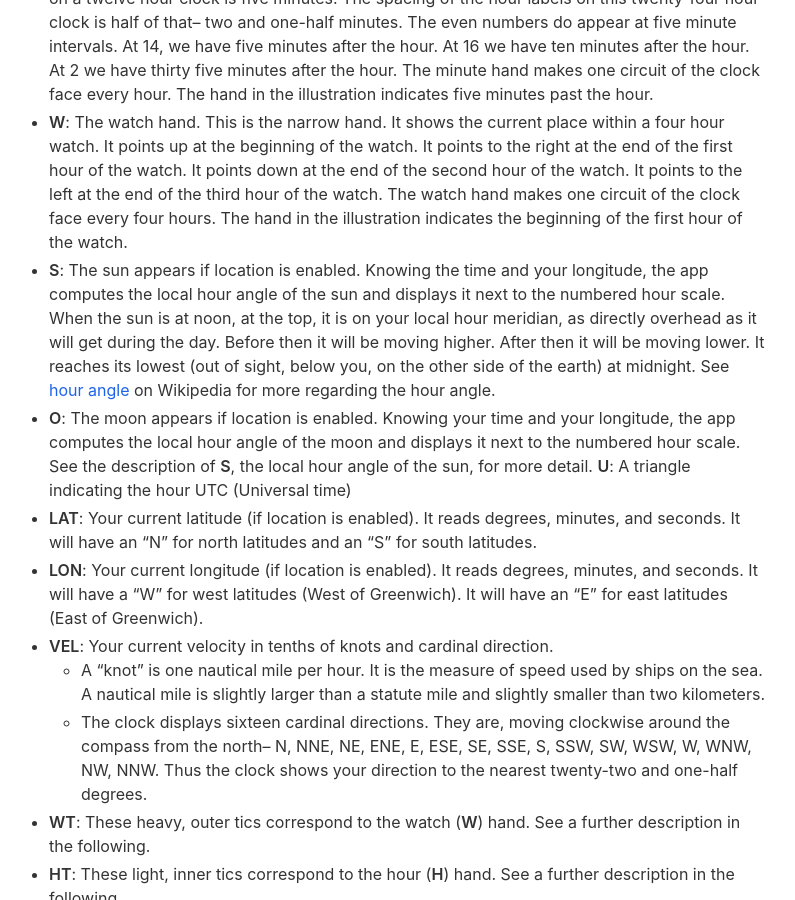
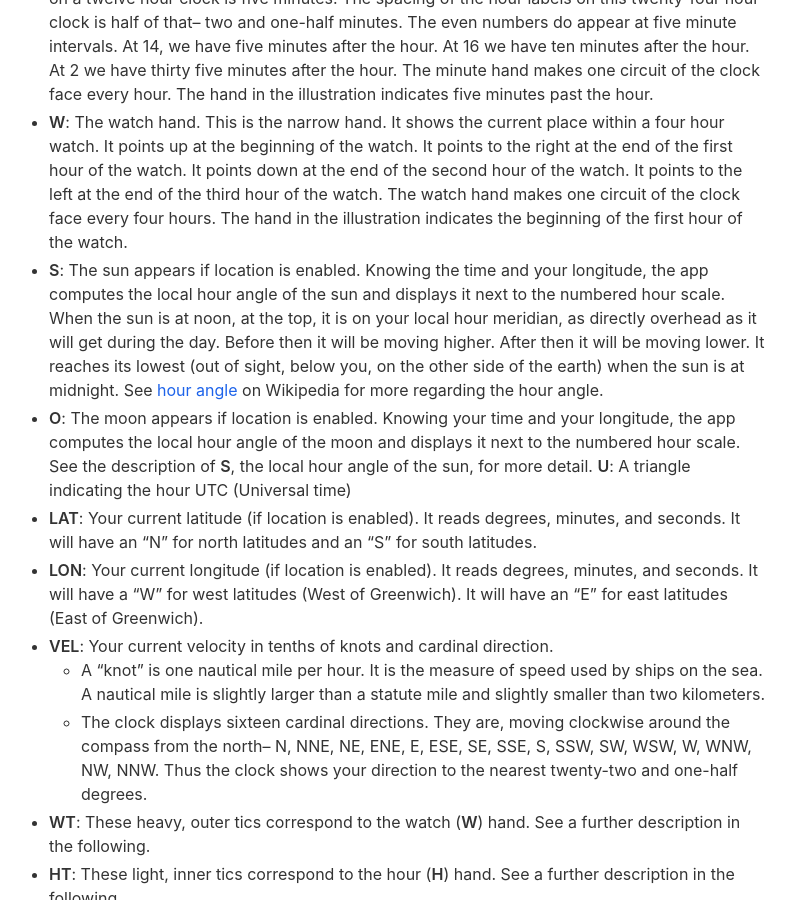
Before and after one commit to wbreeze/ShipsClock, a Jekyll site: the page built from docs/_pages/face.md, in a window 1280 px wide and 900 px high, scrolled down 930 px. Shown: the whole window, without its empty margins (248-1043 px from the left). Built offline with Jekyll 4.4.1, drawn with Linux system fonts in a browser that asks for light colours; nearby versions of some CDN libraries.

Commit message:
Clarify sun hour angle midnight

```diff
--- a/docs/_pages/face.md
+++ b/docs/_pages/face.md
@@ -44,7 +44,7 @@ The letters correspond to the following descriptions:
   meridian, as directly overhead as it will get during the day.
   Before then it will be moving higher. After then it will be moving lower.
   It reaches its lowest (out of sight, below you, on the other side of the
-  earth) at midnight.
+  earth) when the sun is at midnight.
   See [hour angle](https://en.wikipedia.org/wiki/Hour_angle) on Wikipedia
   for more regarding the hour angle.
 - **O**: The moon appears if location is enabled. Knowing your time and your longitude,
```
